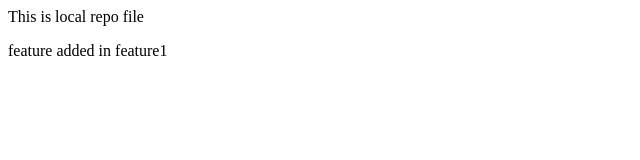
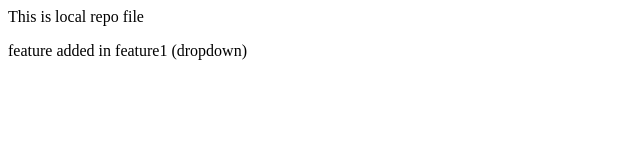
Before and after one commit to BhanuMythreyi/localrepo, a plain HTML site: page index.html in a window 1280 px wide. Shown: the full height of the page, 0-640 px from the left. Drawn offline with Linux system fonts and the light colour scheme.

Commit message:
Added Dropdown

```diff
--- a/index.html
+++ b/index.html
@@ -1,3 +1,3 @@
 <p>This is local repo file</p>
 
-<p>feature added in feature1</p>
+<p>feature added in feature1 (dropdown)</p>
```
